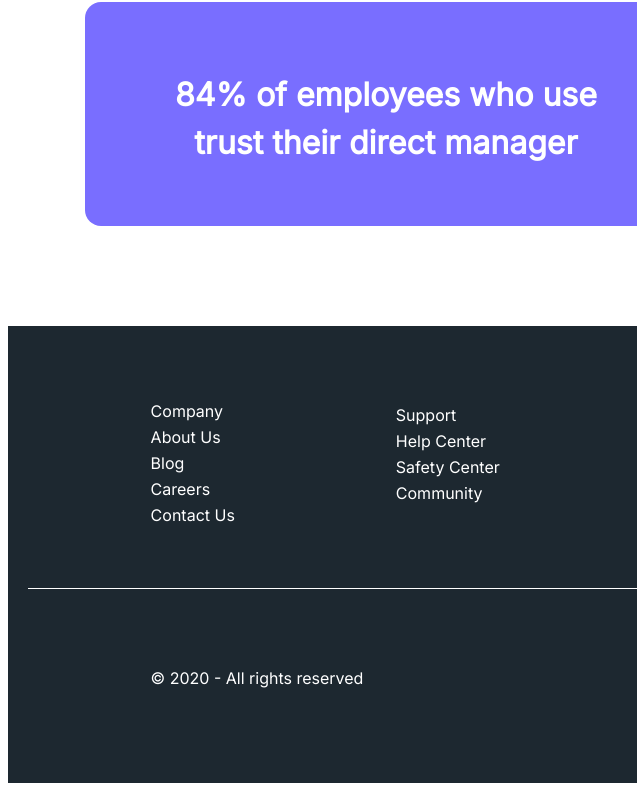
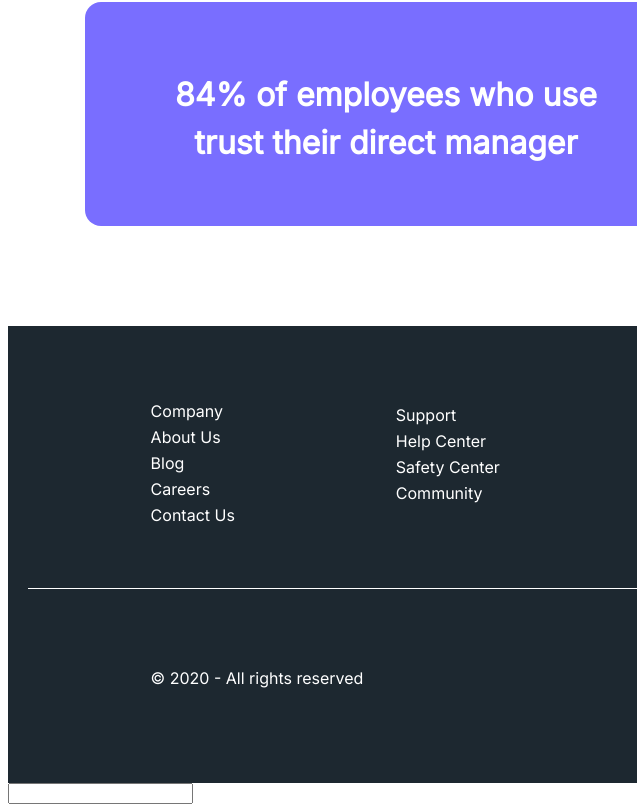
Before and after one commit to viktoria51236544444/teamflow, a plain HTML site: page index.HTML in a window 1280 px wide. Shown: the part 3820-4624 px from the top of the page, 0-637 px from the left. Before the commit the page ends 4603 px from the top, so only its background shows below. Drawn offline with Linux system fonts and the light colour scheme; files whose address does not match are found by name.

Commit message:
save chalge

```diff
--- a/index.HTML
+++ b/index.HTML
@@ -248,5 +248,6 @@
         </div>
       </div>
     </footer>
+    <input type="text" name="текст">
   </body>
 </html>
```
